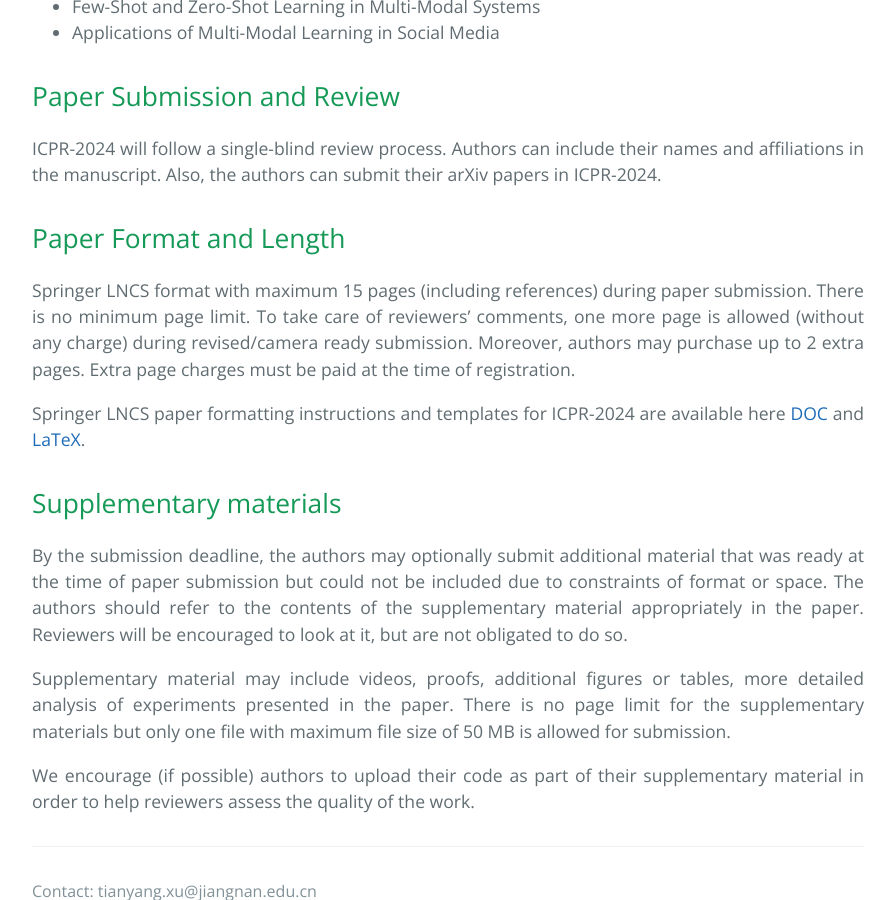
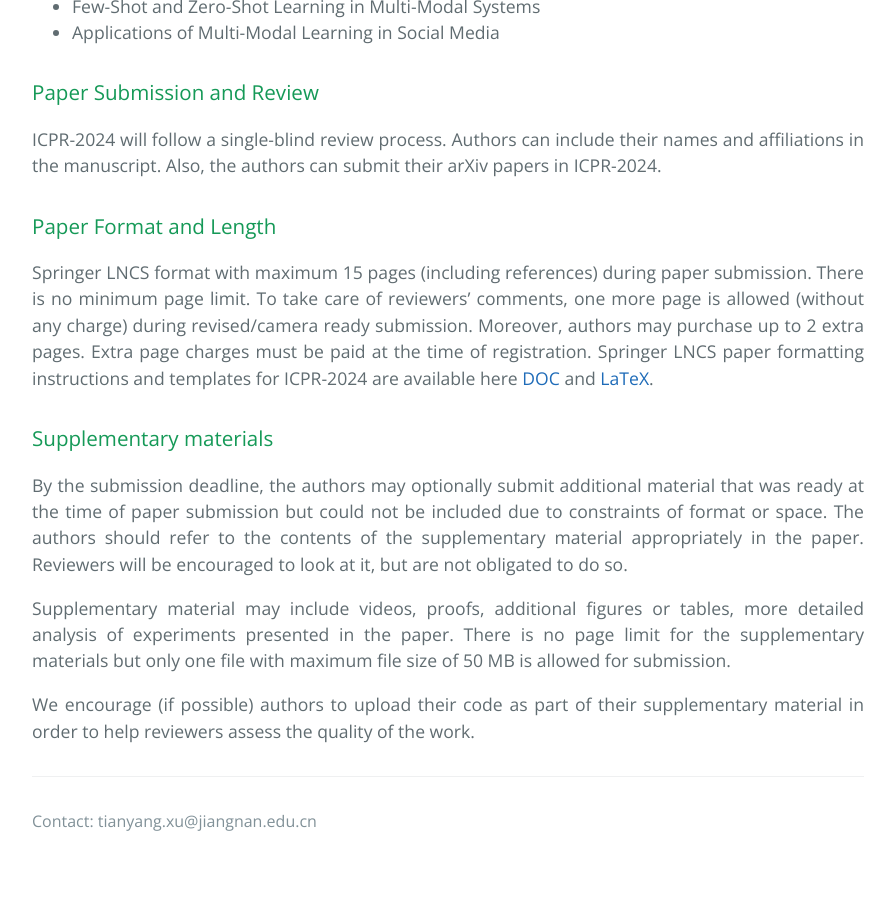
Before and after one commit to PRCI-Lab/mmvpr-workshop-icpr2024, a Jekyll site: the page built from docs/cfp.md, in a window 1280 px wide and 900 px high, scrolled down 556 px. Shown: the whole window, without its empty margins (192-1087 px from the left). Built offline with Jekyll 4.4.1, drawn with Linux system fonts in a browser that asks for light colours; our own code applies the rules of GitHub Pages for plain Markdown files; after the commit the page ends 1421 px from its top, so only the background shows below that.

Commit message:
Update cfp.md

```diff
--- a/docs/cfp.md
+++ b/docs/cfp.md
@@ -7,13 +7,12 @@ We invite submissions presenting new and original research on topics including b
    - Few-Shot and Zero-Shot Learning in Multi-Modal Systems
    - Applications of Multi-Modal Learning in Social Media
 
-## Paper Submission and Review
+### Paper Submission and Review
 ICPR-2024 will follow a single-blind review process. Authors can include their names and affiliations in the manuscript. Also, the authors can submit their arXiv papers in ICPR-2024.
-## Paper Format and Length
+### Paper Format and Length
 Springer LNCS format with maximum 15 pages (including references) during paper submission. There is no minimum page limit. To take care of reviewers' comments, one more page is allowed (without any charge) during revised/camera ready submission. Moreover, authors may purchase up to 2 extra pages. Extra page charges must be paid at the time of registration.
-
 Springer LNCS paper formatting instructions and templates for ICPR-2024 are available here [DOC](https://icpr2024.org/pdf/ICPR_2024_DOC_Templates.zip) and [LaTeX](https://icpr2024.org/pdf/ICPR_2024_LaTeX_Templates.zip).
-## Supplementary materials
+### Supplementary materials
 By the submission deadline, the authors may optionally submit additional material that was ready at the time of paper submission but could not be included due to constraints of format or space. The authors should refer to the contents of the supplementary material appropriately in the paper. Reviewers will be encouraged to look at it, but are not obligated to do so.
 
 Supplementary material may include videos, proofs, additional figures or tables, more detailed analysis of experiments presented in the paper. There is no page limit for the supplementary materials but only one file with maximum file size of 50 MB is allowed for submission.
```
